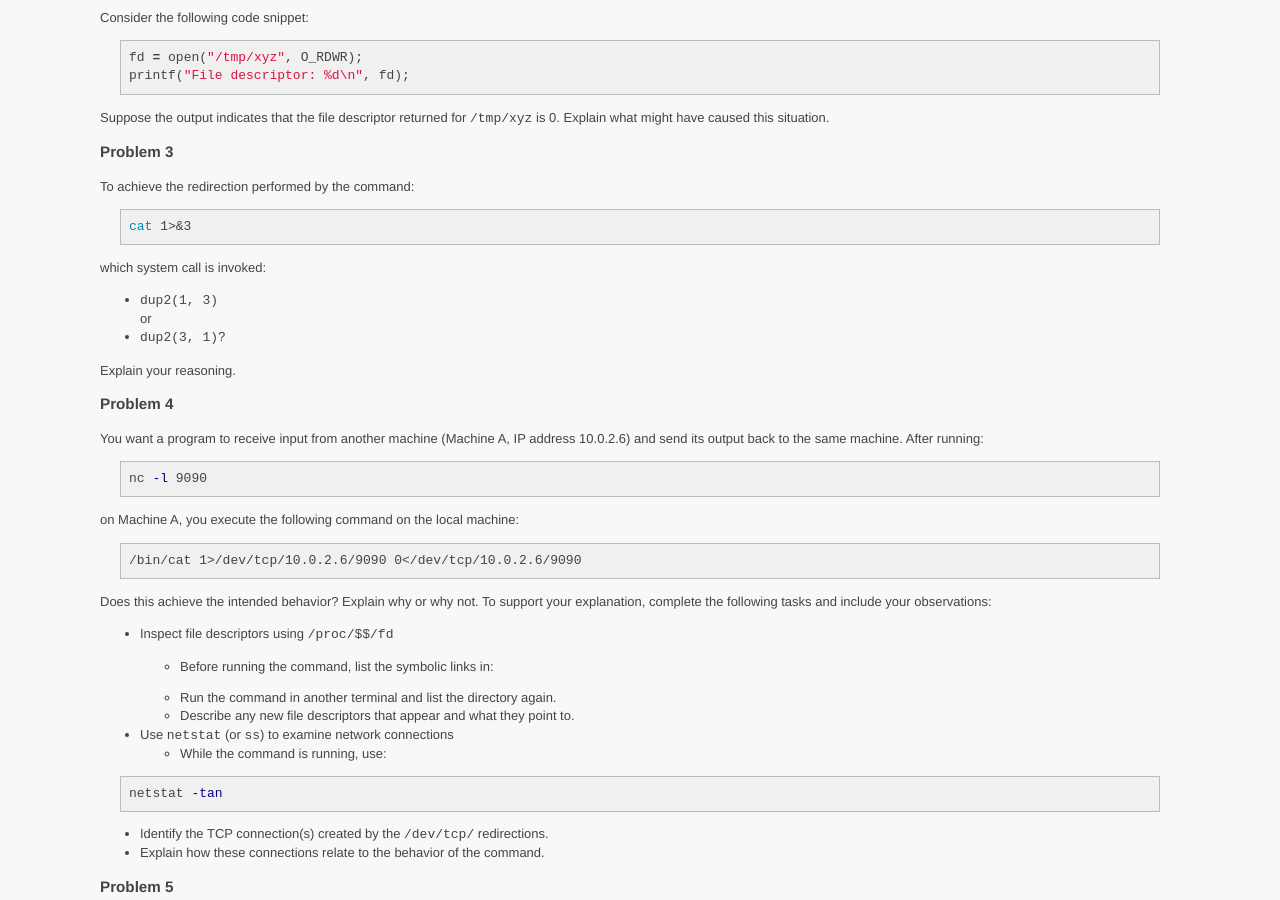
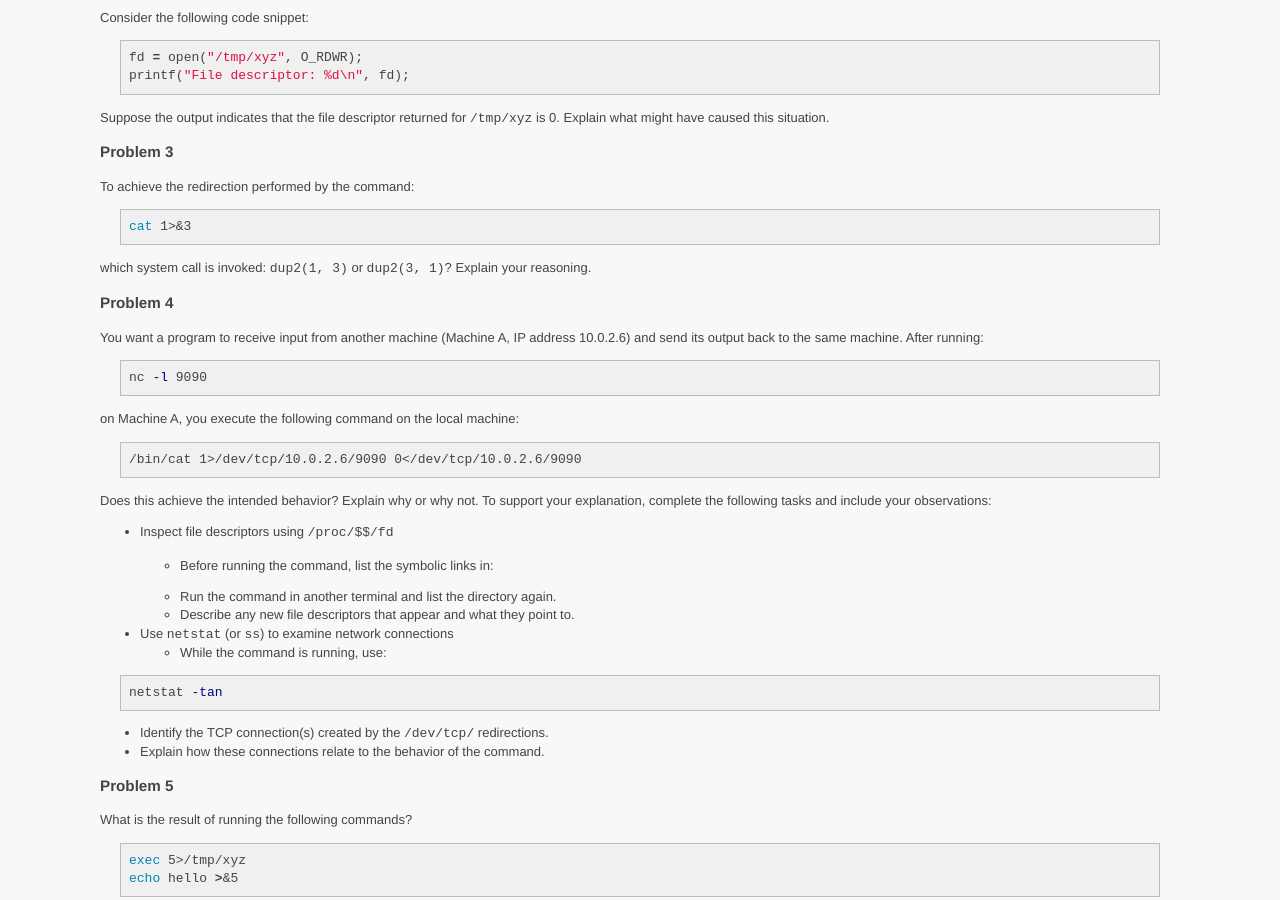
Before and after one commit to ycpcs/cs335-spring2026, a Jekyll site: the page built from assignments/assignment-1.md, in a window 1280 px wide and 900 px high, scrolled down 1508 px. Built offline with Jekyll 4.4.1, drawn with Linux system fonts in a browser that asks for light colours.

Commit message:
format change

````diff
--- a/assignments/assignment-1.md
+++ b/assignments/assignment-1.md
@@ -82,12 +82,7 @@ To achieve the redirection performed by the command:
 ```bash
 cat 1>&3
 ```
-which system call is invoked:
-- `dup2(1, 3)`
-or
-- `dup2(3, 1)`?
-
-Explain your reasoning.
+which system call is invoked: `dup2(1, 3)` or `dup2(3, 1)`? Explain your reasoning.
 
 ### Problem 4
 You want a program to receive input from another machine (Machine A, IP address 10.0.2.6) and send its output back to the same machine. After running:
````
